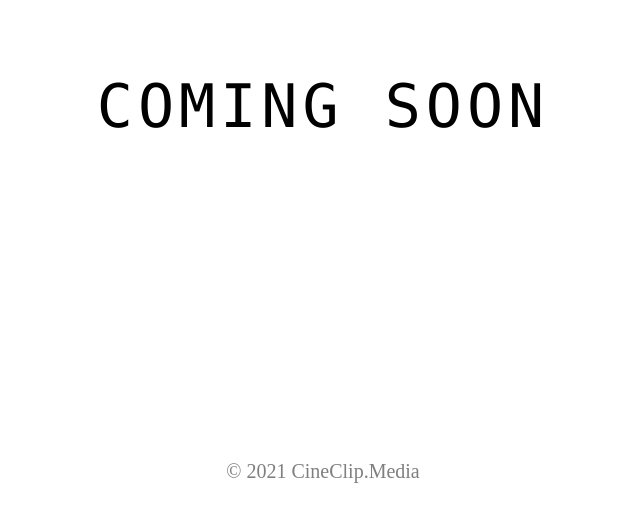
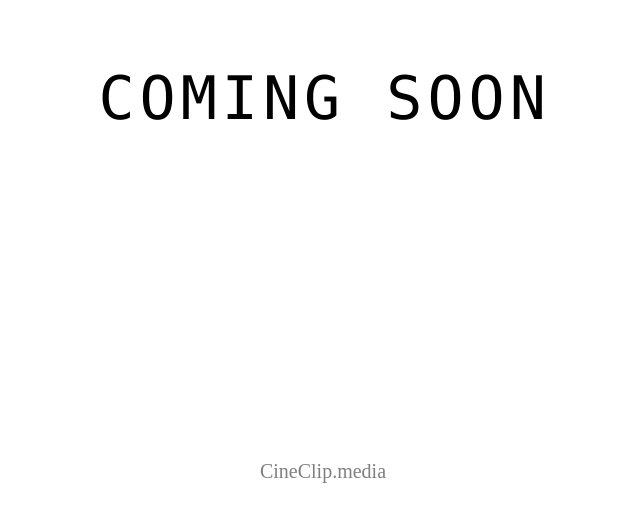
Before and after one commit to CC-Media/ComingSoon, a website built with Vite: page index.html in a window 1280 px wide. Shown: the part 302-816 px from the top of the page, without its empty margins (317-957 px from the left). Built offline with nearby package versions, Linux system fonts and the light colour scheme.

Commit message:
Impl: fix width and height

```diff
--- a/index.html
+++ b/index.html
@@ -9,13 +9,10 @@
 
 <div class="content-area d-flex align-items-center justify-content-center">
   <div>
-    <!-- <img src="//placehold.it/400x200/FFF/eee?text=Logo" alt="" class="logo fade-in one"> -->
     <h3 class="fade-in two">Coming Soon</h3>
   </div>
 </div>
-<div class="copy-right fade-in">
-  &copy; 2021 CineClip.Media
-</div>
+<div class="copy-right fade-in">CineClip.media</div>
 <script type="module" src="/main.js"></script>
 
 </html>
--- a/style.scss
+++ b/style.scss
@@ -1,6 +1,6 @@
 .content-area {
-  height: 100vh;
-  width: 100%;
+  height: 98vh;
+  width: 99vw;
   text-align: center;
 }
 
```
